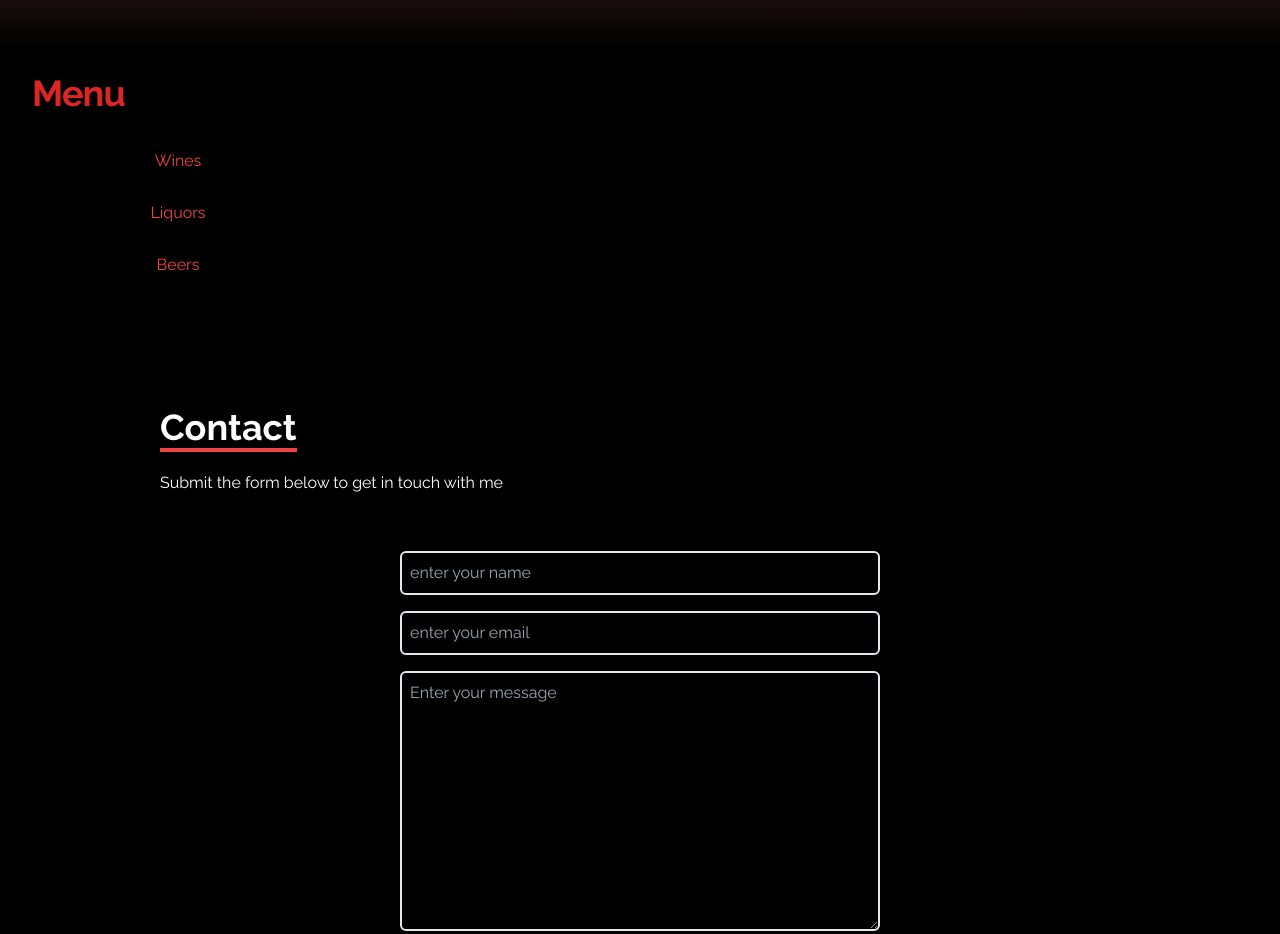
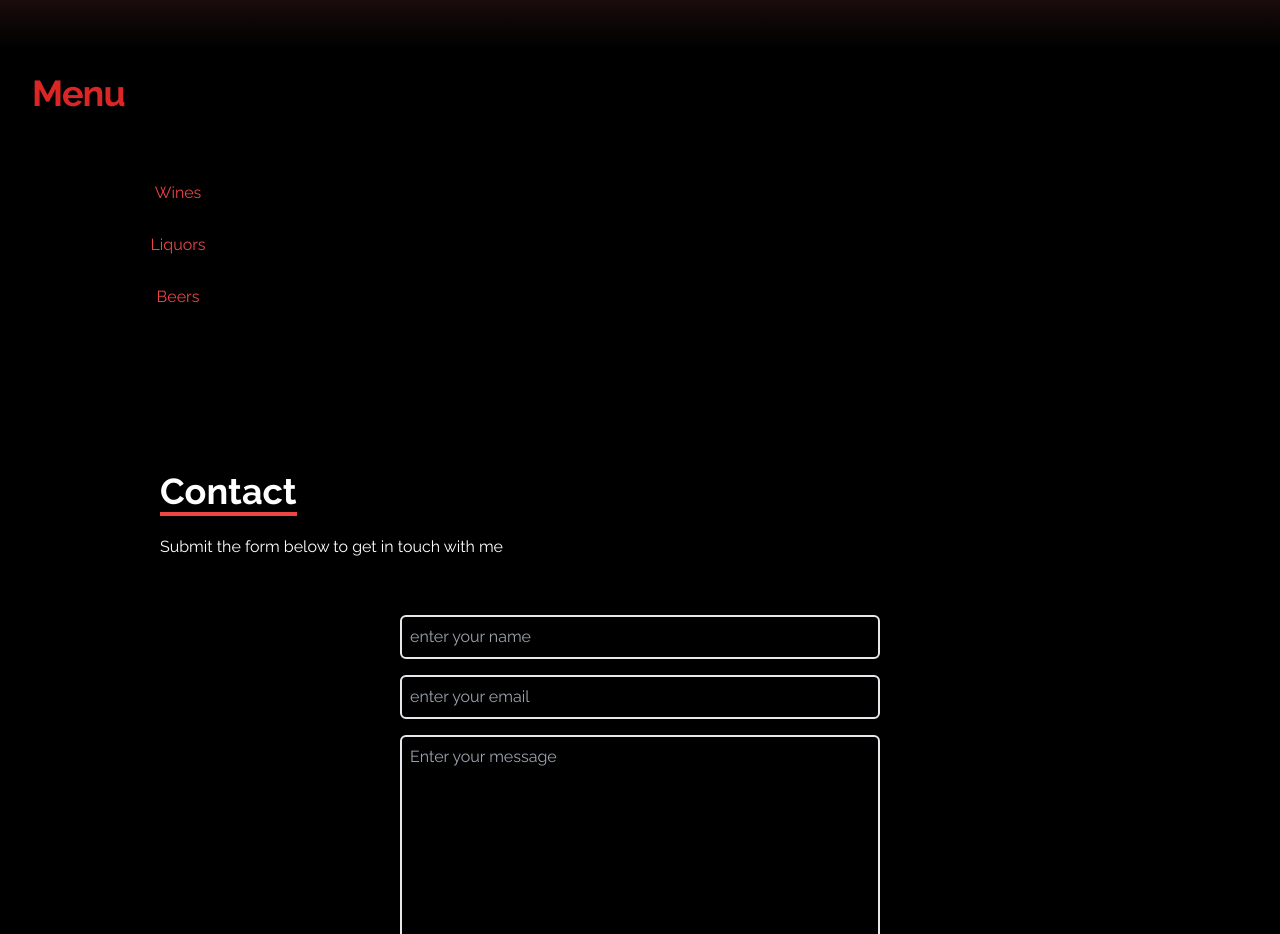
Before and after one commit to gkozlowskidesign/React-LiquorStore, a React (Create React App) app: page / in a window 1280 px wide. Shown: the part 1100-2034 px from the top of the page. Built offline with nearby package versions, Linux system fonts and the light colour scheme.

Commit message:
Update Menu.jsx

```diff
--- a/src/components/Menu.jsx
+++ b/src/components/Menu.jsx
@@ -6,8 +6,8 @@
         <div class="col-span-4 bg-black rounded-xl ring-4 ring-black flex items-center mb-2">
         <h1 className="font text-4xl font-bold tracking-tight text-red-600 ">Menu</h1>
         </div>
-        <div class="bg-black rounded-xl">
-            <div class="bg-black rounded-xl list-none text-center ">
+        <div class="bg-black rounded-xl mx-auto p-8">
+            <div class="bg-black rounded-xl list-none text-center mx-auto">
               <li class="py-3 bg-black ring-4 ring-black rounded-xl">
                 <a href="/wine" class="list-none text-red-500 hover:text-red-300">Wines</a></li>
               <li class="py-3 mt-1 bg-black ring-4 ring-black rounded-xl">
```
